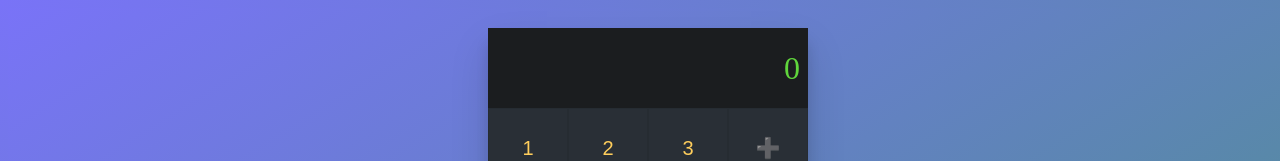
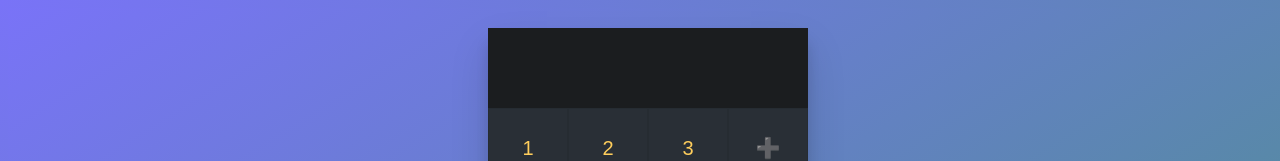
Before and after one commit to zearkiatos/reactjs-calculator-web, a React (Create React App) app: page / in a window 1280 px wide. Shown: the top 161 px of the page. Built offline with nearby package versions, Linux system fonts and the light colour scheme.

Commit message:
Using the useState Hook

```diff
--- a/src/components/App.jsx
+++ b/src/components/App.jsx
@@ -7,9 +7,7 @@ import "../styles/app.css";
 
 const App = () => {
   const [text, setText] = useState("");
-  const onClickNumber = (number) => {
-    console.log(`Number: ${number}`);
-  };
+  const onClickNumber = (number) => setText(number);;
 
   const onContentClear = () => console.log('Content Clear');
 
@@ -20,7 +18,7 @@ const App = () => {
   const onClickEqual = () => console.log('Equals');
   return (
     <main className="react-calculator">
-      <Result />
+      <Result value={text} />
       <Numbers
         onClickNumber={onClickNumber}
       />
```
